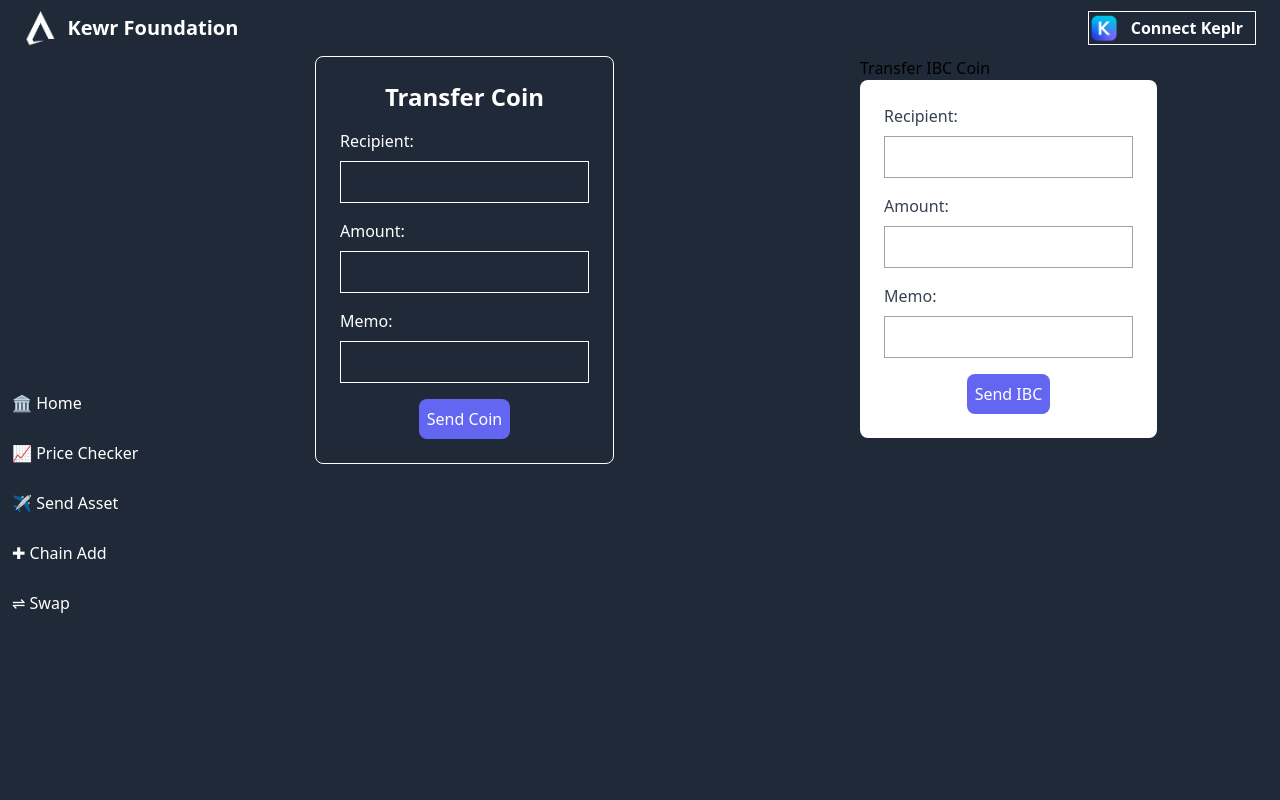
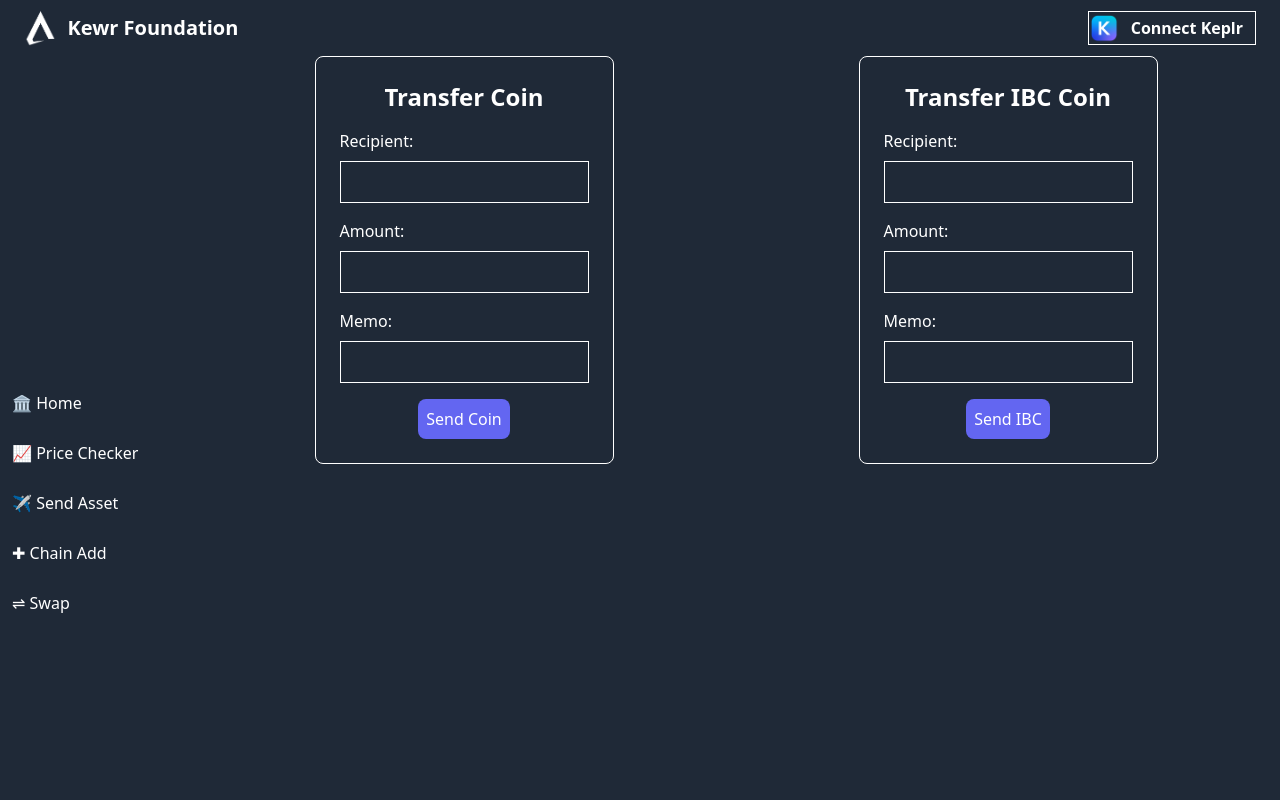
Before and after one commit to kewr-org/kewr-dashboard, a React (Vite) app in the folder client/: page /page2 in a window 1280 px wide. Shown: the top 800 px of the page. Built offline with nearby package versions, Linux system fonts and the light colour scheme.

Commit message:
chaind add UI

```diff
--- a/client/src/components/SendIbcCoin.jsx
+++ b/client/src/components/SendIbcCoin.jsx
@@ -78,19 +78,19 @@
 
     return (
     <div>
-        <div className='flex flex-col'>Transfer IBC Coin</div>
-        <form onSubmit={handleSubmit} className="bg-white p-6 rounded-lg">
+        <form onSubmit={handleSubmit} className="bg-gray-800 border border-white p-6 rounded-lg">
             <div className="mb-4">
-                <label className="block text-gray-700 font-medium mb-2">Recipient:</label>
-                <input className="border border-gray-400 p-2 w-full" type="text" value={recipient} onChange={e => setRecipient(e.target.value)} required/>
+            <h1 className='text-center mb-4 text-white text-2xl font-bold'>Transfer IBC Coin</h1>
+                <label className="block text-white font-medium mb-2">Recipient:</label>
+                <input className="bg-gray-800 border border-white p-2 w-full text-white" type="text" value={recipient} onChange={e => setRecipient(e.target.value)} required/>
             </div>
             <div className="mb-4">
-                <label className="block text-gray-700 font-medium mb-2">Amount:</label>
-                <input className="border border-gray-400 p-2 w-full" type="text" value={amount} onChange={e => setAmount(e.target.value)} required/>
+                <label className="block text-white font-medium mb-2">Amount:</label>
+                <input className=" bg-gray-800 border border-white p-2 w-full text-white" type="text" value={amount} onChange={e => setAmount(e.target.value)} required/>
             </div>
             <div className="mb-4">
-                <label className="block text-gray-700 font-medium mb-2">Memo:</label>
-                <input className="border border-gray-400 p-2 w-full" type="text" value={memo} onChange={e => setMemo(e.target.value)} />
+                <label className="block text-white font-medium mb-2">Memo:</label>
+                <input className="bg-gray-800 border border-white p-2 w-full text-white" type="text" value={memo} onChange={e => setMemo(e.target.value)} />
             </div>
             <div className="text-center">
                 <input className="bg-indigo-500 text-white p-2 rounded-lg hover:bg-indigo-600" type="submit" value="Send IBC" />
```
